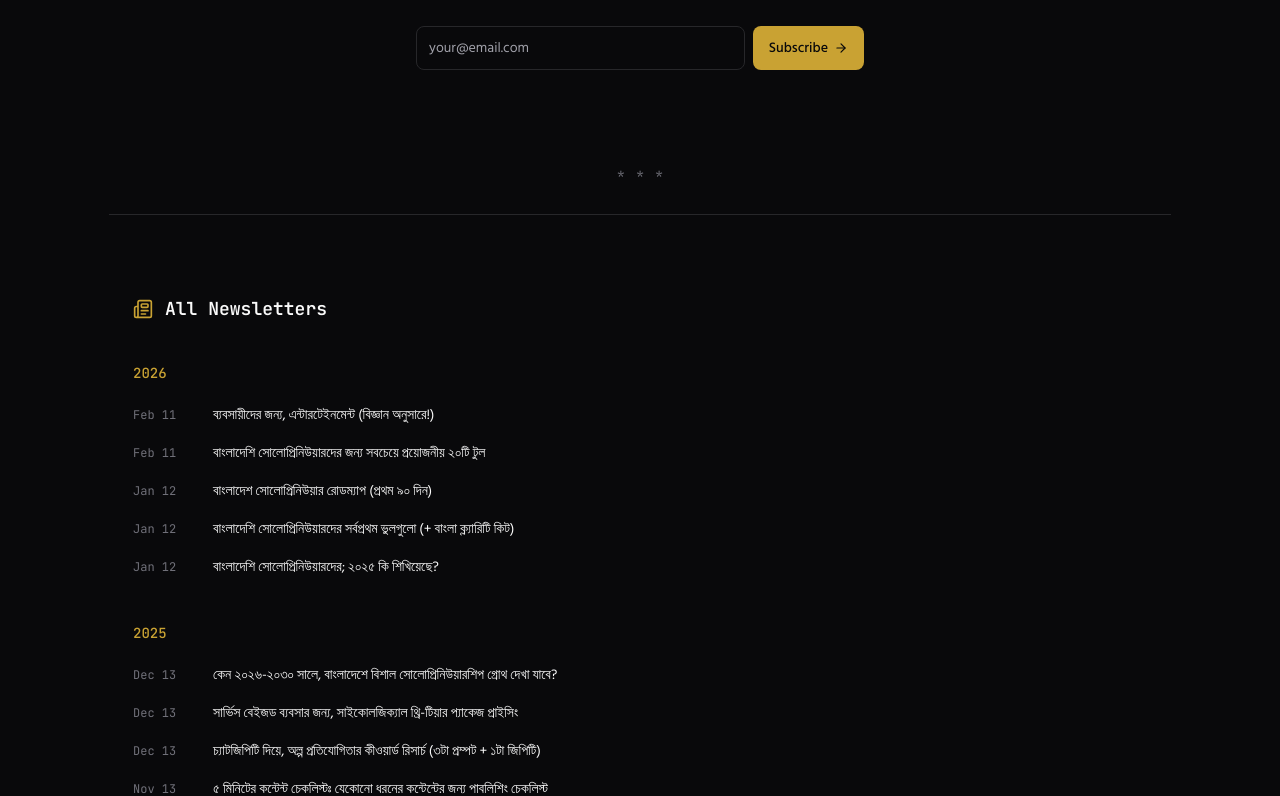
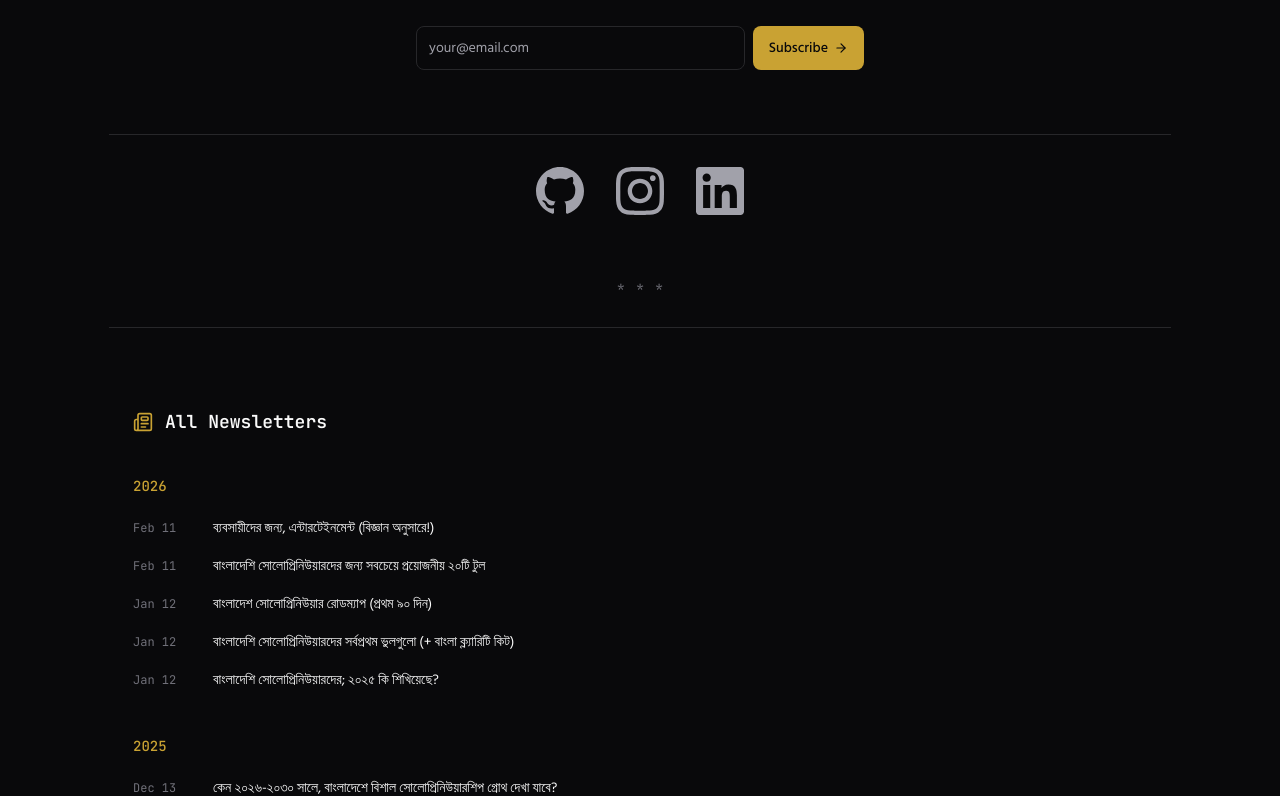
Before and after one commit to muntasirrmahdi/muntasirmahdi.com, a Next.js app: page /banglay-solopreneurship-newsletter-by-muntasir-mahdi in a window 1280 px wide. Shown: the part 844-1640 px from the top of the page. Built offline with nearby package versions, Linux system fonts and the light colour scheme; no server answers.

Commit message:
add social icons to newsletter subscribe section

```diff
--- a/src/components/NewsletterForm.tsx
+++ b/src/components/NewsletterForm.tsx
@@ -2,6 +2,49 @@
 
 import { useState } from "react";
 import { CheckCircle, AlertCircle, ArrowRight } from "lucide-react";
+import Link from "next/link";
+
+function GithubIcon({ size }: { size: number }) {
+  return (
+    <svg width={size} height={size} viewBox="0 0 24 24" fill="currentColor">
+      <path d="M12 0c-6.626 0-12 5.373-12 12 0 5.302 3.438 9.8 8.207 11.387.599.111.793-.261.793-.577v-2.234c-3.338.726-4.033-1.416-4.033-1.416-.546-1.387-1.333-1.756-1.333-1.756-1.089-.745.083-.729.083-.729 1.205.084 1.839 1.237 1.839 1.237 1.07 1.834 2.807 1.304 3.492.997.107-.775.418-1.305.762-1.604-2.665-.305-5.467-1.334-5.467-5.931 0-1.311.469-2.381 1.236-3.221-.124-.303-.535-1.524.117-3.176 0 0 1.008-.322 3.301 1.23.957-.266 1.983-.399 3.003-.404 1.02.005 2.047.138 3.006.404 2.291-1.552 3.297-1.23 3.297-1.23.653 1.653.242 2.874.118 3.176.77.84 1.235 1.911 1.235 3.221 0 4.609-2.807 5.624-5.479 5.921.43.372.823 1.102.823 2.222v3.293c0 .319.192.694.801.576 4.765-1.589 8.199-6.086 8.199-11.386 0-6.627-5.373-12-12-12z" />
+    </svg>
+  );
+}
+
+function InstagramIcon({ size }: { size: number }) {
+  return (
+    <svg width={size} height={size} viewBox="0 0 24 24" fill="currentColor">
+      <path d="M12 2.163c3.204 0 3.584.012 4.85.07 3.252.148 4.771 1.691 4.919 4.919.058 1.265.069 1.645.069 4.849 0 3.205-.012 3.584-.069 4.849-.149 3.225-1.664 4.771-4.919 4.919-1.266.058-1.644.07-4.85.07-3.204 0-3.584-.012-4.849-.07-3.26-.149-4.771-1.699-4.919-4.92-.058-1.265-.07-1.644-.07-4.849 0-3.204.013-3.583.07-4.849.149-3.227 1.664-4.771 4.919-4.919 1.266-.057 1.645-.069 4.849-.069zm0-2.163c-3.259 0-3.667.014-4.947.072-4.358.2-6.78 2.618-6.98 6.98-.059 1.281-.073 1.689-.073 4.948 0 3.259.014 3.668.072 4.948.2 4.358 2.618 6.78 6.98 6.98 1.281.058 1.689.072 4.948.072 3.259 0 3.668-.014 4.948-.072 4.354-.2 6.782-2.618 6.979-6.98.059-1.28.073-1.689.073-4.948 0-3.259-.014-3.667-.072-4.947-.196-4.354-2.617-6.78-6.979-6.98-1.281-.059-1.69-.073-4.949-.073zm0 5.838c-3.403 0-6.162 2.759-6.162 6.162s2.759 6.163 6.162 6.163 6.162-2.759 6.162-6.163c0-3.403-2.759-6.162-6.162-6.162zm0 10.162c-2.209 0-4-1.79-4-4 0-2.209 1.791-4 4-4s4 1.791 4 4c0 2.21-1.791 4-4 4zm6.406-11.845c-.796 0-1.441.645-1.441 1.44s.645 1.44 1.441 1.44c.795 0 1.439-.645 1.439-1.44s-.644-1.44-1.439-1.44z" />
+    </svg>
+  );
+}
+
+function LinkedinIcon({ size }: { size: number }) {
+  return (
+    <svg width={size} height={size} viewBox="0 0 24 24" fill="currentColor">
+      <path d="M20.447 20.452h-3.554v-5.569c0-1.328-.027-3.037-1.852-3.037-1.853 0-2.136 1.445-2.136 2.939v5.667H9.351V9h3.414v1.561h.046c.477-.9 1.637-1.85 3.37-1.85 3.601 0 4.267 2.37 4.267 5.455v6.286zM5.337 7.433c-1.144 0-2.063-.926-2.063-2.065 0-1.138.92-2.063 2.063-2.063 1.14 0 2.064.925 2.064 2.063 0 1.139-.925 2.065-2.064 2.065zm1.782 13.019H3.555V9h3.564v11.452zM22.225 0H1.771C.792 0 0 .774 0 1.729v20.542C0 23.227.792 24 1.771 24h20.451C23.2 24 24 23.227 24 22.271V1.729C24 .774 23.2 0 22.222 0h.003z" />
+    </svg>
+  );
+}
+
+const socialLinks = [
+  {
+    href: "https://github.com/muntasirrmahdi",
+    label: "GitHub",
+    icon: GithubIcon,
+  },
+  {
+    href: "https://instagram.com/muntasir.mahdi",
+    label: "Instagram",
+    icon: InstagramIcon,
+  },
+  {
+    href: "https://linkedin.com/in/muntasirrahmanmahdi",
+    label: "LinkedIn",
+    icon: LinkedinIcon,
+  },
+];
 
 export function NewsletterForm() {
   const [email, setEmail] = useState("");
@@ -38,7 +81,8 @@
   };
 
   return (
-    <section className="border-t border-border">
+    <>
+      <section className="border-t border-border">
       <div className="w-full px-4 sm:px-6 py-12 sm:py-16">
         <div className="text-center">
           <p className="text-sm text-muted mb-6">
@@ -86,5 +130,29 @@
         </div>
       </div>
     </section>
+
+      {/* Social Icons */}
+      <section className="border-t border-border">
+        <div className="w-full px-4 sm:px-6 py-8 text-center">
+          <div className="flex items-center justify-center gap-8">
+            {socialLinks.map((link) => {
+              const Icon = link.icon;
+              return (
+                <Link
+                  key={link.label}
+                  href={link.href}
+                  target="_blank"
+                  rel="noopener noreferrer"
+                  className="text-muted hover:text-accent hover:scale-110 transition-all duration-200"
+                  aria-label={link.label}
+                >
+                  <Icon size={48} />
+                </Link>
+              );
+            })}
+          </div>
+        </div>
+      </section>
+    </>
   );
 }
```
Also changed, not shown: 1 other file (tests, documents, lock files or other folders).
